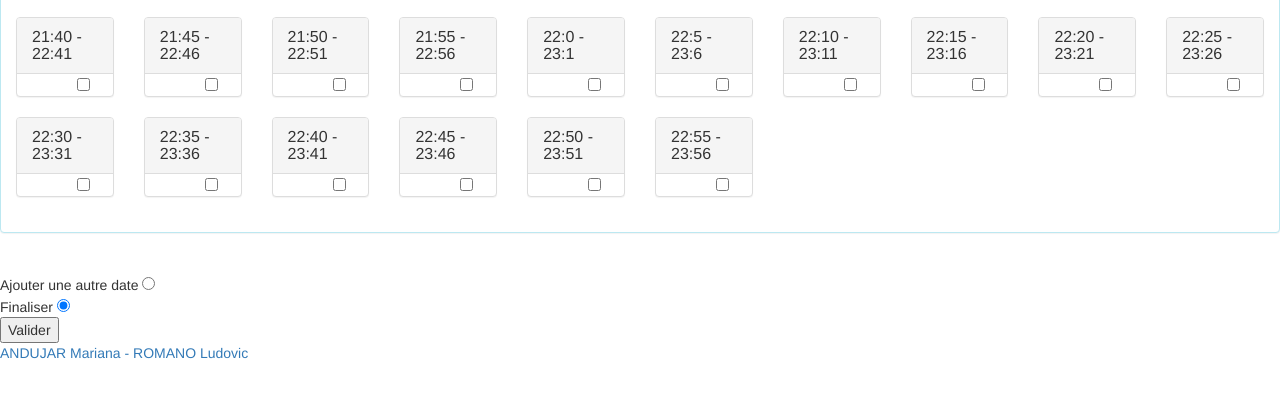
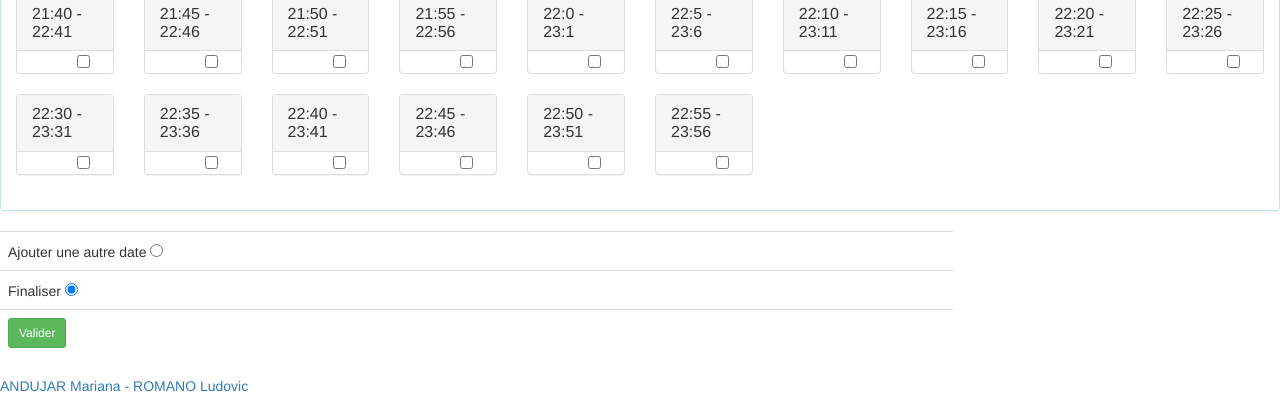
Before and after one commit to Black-Butterfly/WEBPARALLEL, a PHP site: page /index.php?uc=etape2 in a window 1280 px wide. Shown: the part 3160-3556 px from the top of the page. Before the commit the page ends 3519 px from the top, so only its background shows below. Run offline with PHP 8.4, Linux system fonts and the light colour scheme; the visitor is signed in with stand-in values (Sample User, id 1); some libraries are stand-ins or nearby versions.

Commit message:
view etape2

```diff
--- a/view/etape2.php
+++ b/view/etape2.php
@@ -8,18 +8,17 @@
 	}
 
 	echo '	<form method="post" action="control/etape2.php" autocomplete="off">
-			<h1>
+			<h3>
 				<div class="label label-primary"><label for="date">*Date :
-				</label></div>
-			</h1>
-			<input type="date" name="date" />Format : (YYYY-MM-DD)
+				</label></div><input type="date" name="date" />
+			</h3>
 			<br />
 			<div class="panel panel-info">
-            <div class="panel-heading">
-              <h3 class="panel-title">Choisissez un créneau horaire :</h3>
-			</div>
-			<div class="panel-body">
-				<div class="row">
+				<div class="panel-heading">
+				  <h3 class="panel-title">Choisissez un créneau horaire :</h3>
+				</div>
+				<div class="panel-body">
+					<div class="row">
 	';
 
 	$steph 	= addslashes($_SESSION['MEET_H']);
@@ -64,13 +63,26 @@
 			</div>
           </div>';
 
-	echo '	<br />
-			Ajouter une autre date <input type="radio" name="new" value="0">
-			<br />
-			Finaliser <input type="radio" name="new" value="1" checked>
-			<br />
-			<input type="submit" name="AddDay" value="Valider">
-			<br />
+	echo '
+				<div class="row">
+					<div class="col-md-9">
+						<table class="table">
+						  <tbody>
+							  <tr>
+								<td>Ajouter une autre date <input type="radio"
+										name="new" value="0"></td>
+							  </tr>
+							  <tr>
+								<td>Finaliser <input type="radio" name="new"
+										value="1" checked></td>
+							  </tr>
+							  <tr>
+								<td><input type="submit" class="btn btn-sm
+								btn-success" name="AddDay" value="Valider"></td>
+							  </tr>
+						  </tbody>
+						</table>
+					</div>
+				</div>
 			</form>';
-
 ?>
```
